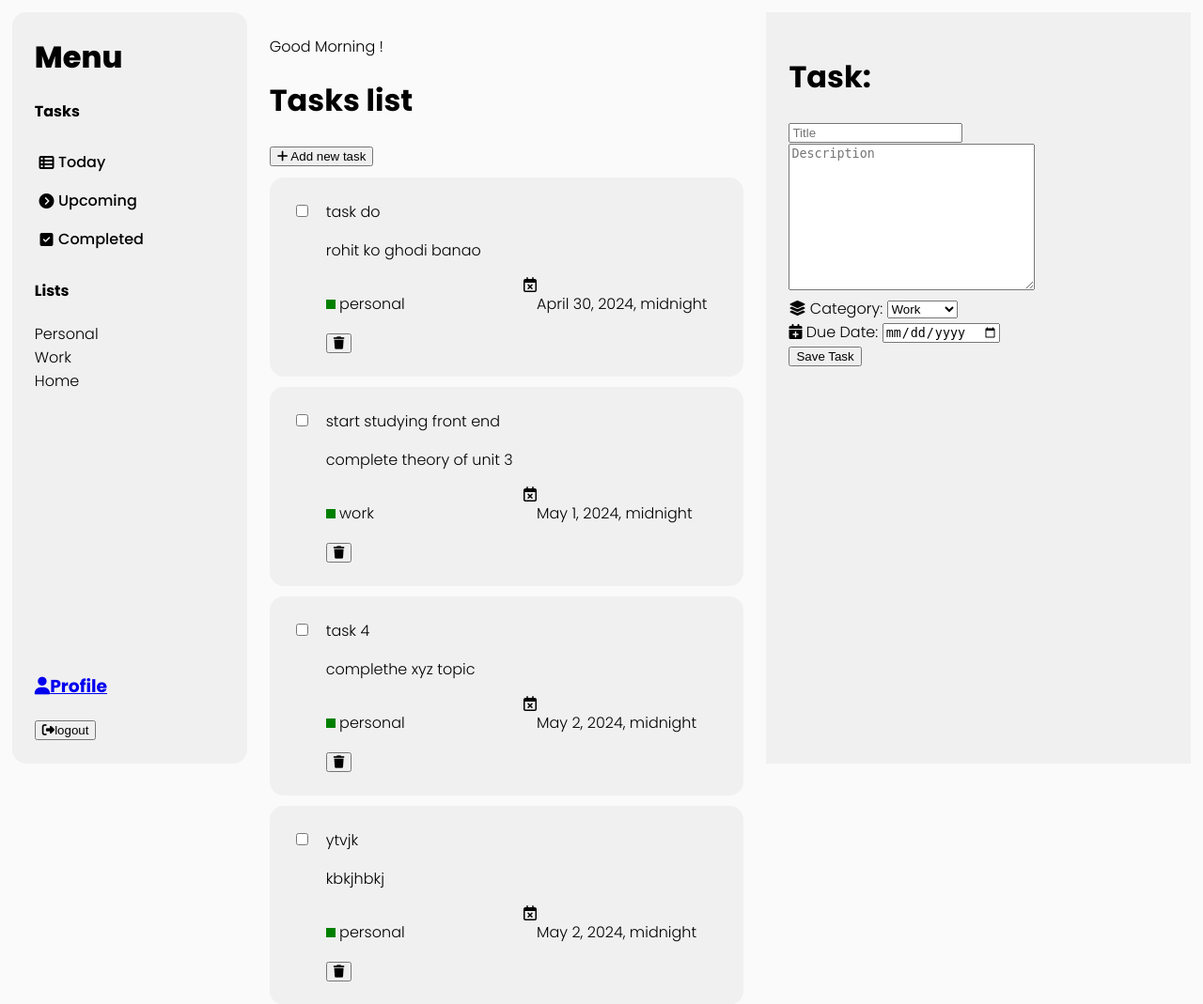
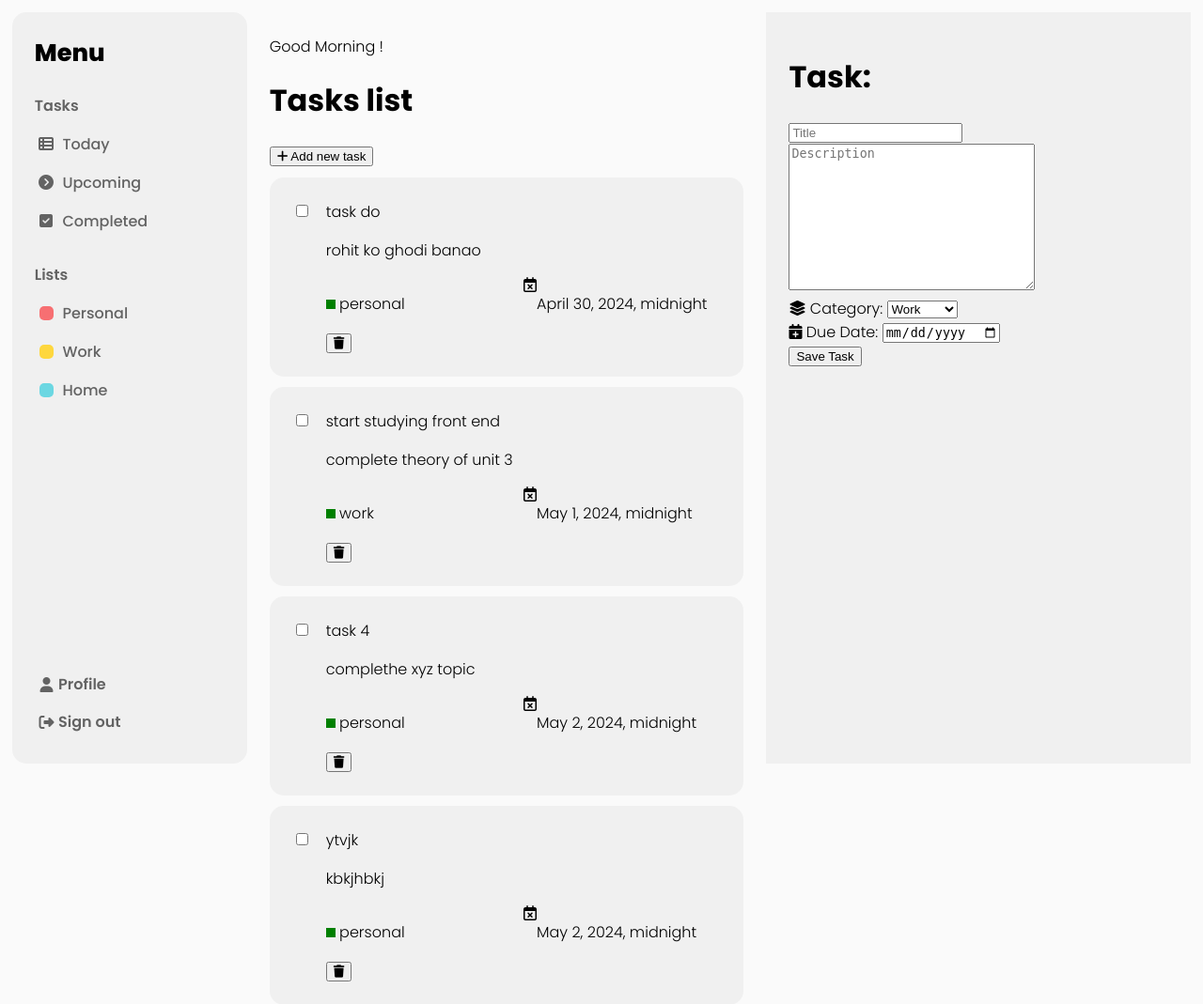
Before and after one commit to AbhinavSinghSokhi/py-dev-cvalley, a Django app: template campusvalley/todo_list/templates/dashboard.html in a window 1280 px wide. Shown: the top 1069 px of the page at 94% size. Run offline with Django 5.2, Linux system fonts and the light colour scheme; the template is opened without the code that fills it: values that come from a table or form of the project are taken from there, others are empty; data comes from the database, SQL or seed files in the repository; both versions use the stored data as it was after the commit; some libraries are stand-ins or nearby versions.

Commit message:
sidebar styling completed

```diff
--- a/campusvalley/todo_list/static/css/dashboard.css
+++ b/campusvalley/todo_list/static/css/dashboard.css
@@ -1,3 +1,11 @@
+:root {
+    --black: rgb(0,0,0);
+    --primary-text-color:#636363;
+    --secondary-text-color:#7f7f7f;
+    --primary-bg-color:rgb(250, 250, 250);
+    --secondary-bg-color:rgb(240, 240, 240);
+}
+
 body{
     background-color: rgb(250, 250, 250);
     padding: 1%;
@@ -5,6 +13,11 @@ body{
     font-family: "Poppins", sans-serif;
     font-weight: 300;
     font-style: normal;
+}
+
+a{
+    text-decoration: none;
+    color: black;
 }
 
 .dashboard{
@@ -34,14 +47,24 @@ body{
     font-family: "Poppins", sans-serif;
     font-weight: 800;
     font-style: normal;
-    font-size: 2rem;
+    font-size: 1.6rem;
   }
+
+#tasks-heading, #list-heading{
+    color: var(--primary-text-color);
+    font-weight: 550;
+    font-style: normal;
+    font-size:1rem;
+    margin-top: 1.5rem;;
+    margin-bottom: 0.5rem;
+}
 
 .tasks-item{
     padding: 8px 0px;
-    /* margin: 4px 0px; */
+    color:var(--primary-text-color);
     list-style: none;
     display: flex;
+    gap: 5px;
     border-radius: 5px;
     -webkit-border-radius: 5px;
     -moz-border-radius: 5px;
@@ -53,6 +76,7 @@ body{
 .tasks-item:hover{
     background-color:rgb(250, 250, 250) ;
     font-weight: 550;
+    color:var(--black)
 }
 
 .task-item-icon{
@@ -62,15 +86,114 @@ body{
     justify-content: center;
 
 }
-
 .task-item-text{
     flex: 7;
 }
 
 .lists-item{
+    color:var(--primary-text-color);
     width: 100%;
     list-style: none;
-  }
+    display: flex;
+    gap: 5px;
+    padding: 8px 0px;
+    font-weight: 500;
+    border-radius: 10px;
+    -webkit-border-radius: 10px;
+    -moz-border-radius: 10px;
+    -ms-border-radius: 10px;
+    -o-border-radius: 10px;
+
+    .list-item-blue,.list-item-red,.list-item-yellow{
+        flex: 1;
+        display: flex;
+        align-items: center;
+        justify-content: center;
+    }
+
+    .list-item-text{
+        flex:7;
+    }
+
+}
+.lists-item:hover{
+    background-color:rgb(250, 250, 250) ;
+    font-weight: 550;
+    color:var(--black)
+}
+.bluebox , .redbox , .yellowbox {
+    height: 15px;
+    width: 15px;
+    border-radius: 5px;
+    -webkit-border-radius: 5px;
+    -moz-border-radius: 5px;
+    -ms-border-radius: 5px;
+    -o-border-radius: 5px;
+}
+.bluebox{
+    background-color: #6bd7e2;
+}
+.redbox{
+    background-color: #f76f72;
+}
+.yellowbox{
+    background-color: #fed73e;
+}
+
+
+/* profile and logout buttons */
+
+#profile-div {
+    color:var(--primary-text-color);
+    display: flex;
+    border-radius: 10px;
+    height: 2.5rem;
+    -webkit-border-radius: 10px;
+    -moz-border-radius: 10px;
+    -ms-border-radius: 10px;
+    -o-border-radius: 10px;
+
+    #profile-icon{
+        flex:1;
+        display: flex;
+        justify-content: center;
+        align-items: center;
+    }
+    #profile-text{
+        flex:7;
+        font-weight: 550;
+        margin: auto 0px;
+    }
+}
+
+#profile-div:hover , #logout-div:hover {
+    background-color: rgb(250,250,250);
+    color:var(--black);
+}
+
+#logout-div {
+    color:var(--primary-text-color);
+    display: flex;
+    border-radius: 10px;
+    height: 2.5rem;
+    -webkit-border-radius: 10px;
+    -moz-border-radius: 10px;
+    -ms-border-radius: 10px;
+    -o-border-radius: 10px;
+
+    #logout-icon{
+        flex:1;
+        display: flex;
+        justify-content: center;
+        align-items: center;
+    }
+    #logout-text{
+        flex:7;
+        margin: auto 0px;
+        font-weight: 550;
+    }
+}
+
 
 .task-list-section {
     flex: 5;
--- a/campusvalley/todo_list/templates/dashboard.html
+++ b/campusvalley/todo_list/templates/dashboard.html
@@ -18,7 +18,7 @@
         <div class="sidebar-section">
             <div class="home-options">
                 <div id="menu">Menu</div>
-                <h4>Tasks</h4>
+                <div id="tasks-heading">Tasks</div>
                     <li class="tasks-item">
                         <div class="task-item-icon">
                             <i class="fa-solid fa-table-list"></i>
@@ -37,14 +37,41 @@
                         <div  class="task-item-icon"><i class="fa-solid fa-square-check "></i></div>
                         <div class="task-item-text">Completed</div>
                     </li>
-                <h4>Lists</h4>
-                <li class="lists-item">Personal</li>
-                <li class="lists-item">Work</li>
-                <li class="lists-item">Home</li>
+                <div id="list-heading">Lists</div>
+                <li class="lists-item">
+                    <div class="list-item-red">
+                        <div class="redbox"></div>
+                    </div>
+                    <div class="list-item-text">
+                        Personal
+                    </div>
+                </li>
+                <li class="lists-item">
+                    <div class="list-item-yellow">
+                        <div class="yellowbox"></div>
+                    </div>
+                    <div class="list-item-text">Work</div>
+                </li>
+                <li class="lists-item">
+                    <div class="list-item-blue">
+                        <div class="bluebox"></div>
+                    </div>
+                    <div class="list-item-text">Home</div>
+                </li>
             </div>
             <div class="signout-profile">
-                <a href="user_profile"><h3><i class="fa-solid fa-user"></i>Profile</h3></a>
-                <a href="logout"><button><i class="fa-solid fa-right-from-bracket"></i>logout</button></a>
+                <a href="user_profile">
+                    <div id="profile-div">
+                        <div id="profile-icon"><i class="fa-solid fa-user"></i></div>
+                        <div id="profile-text">Profile</div>
+                    </div>
+                </a>
+                <a href="logout">
+                    <div id="logout-div">
+                        <div id="logout-icon"><i class="fa-solid fa-right-from-bracket"></i></div>
+                        <div id="logout-text">Sign out</div>
+                    </div>
+                </a>
             </div>
         </div>
 
```
Also changed, not shown: campusvalley/db.sqlite3.
